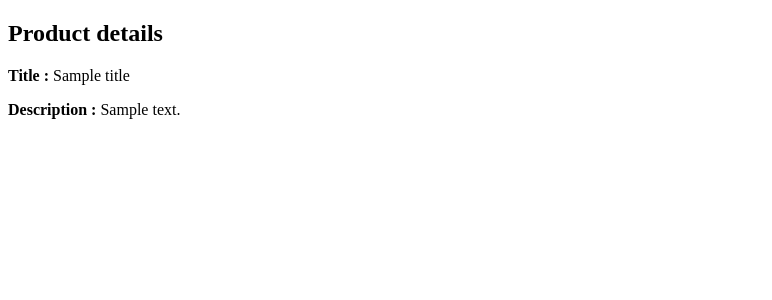
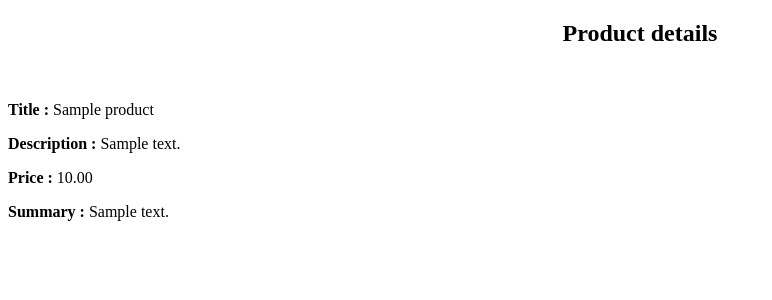
Before and after one commit to sandeep-s-s/My_Django_App, a Django app: template templates/product/detail.html in a window 1280 px wide. Shown: the part 70-370 px from the top of the page, without its empty margins (0-772 px from the left). Run offline with Django 3.2, Linux system fonts and the light colour scheme; tables that the repository leaves empty hold one stand-in row (values such as "Sample post"); the template is opened without the code that fills it: values that come from a table or form of the project are taken from there, most other values are stand-ins (such as "Sample title", 1, 10 or a date in 2020).

Commit message:
model query updated

```diff
--- a/templates/product/detail.html
+++ b/templates/product/detail.html
@@ -1,8 +1,11 @@
 {% extends "base.html" %}
 {% block content %}
-	<h2>Product details</h2>
-	<p><b>Title : </b>{{title}}</p>
-	<p><b>Description : </b>{{description}}</p>
+	<h2 align="center">Product details</h2>
+	<br>
+	<p><b>Title : </b>{{object.title}}</p>
+	<p><b>Description : </b>{{object.description}}</p>
+	<p><b>Price : </b>{{object.price}}</p>
+	<p><b>Summary : </b>{{object.summary}}</p>
 {% endblock %}
 
 
```
Also changed, not shown: products/views.py (+5 -2 lines).
